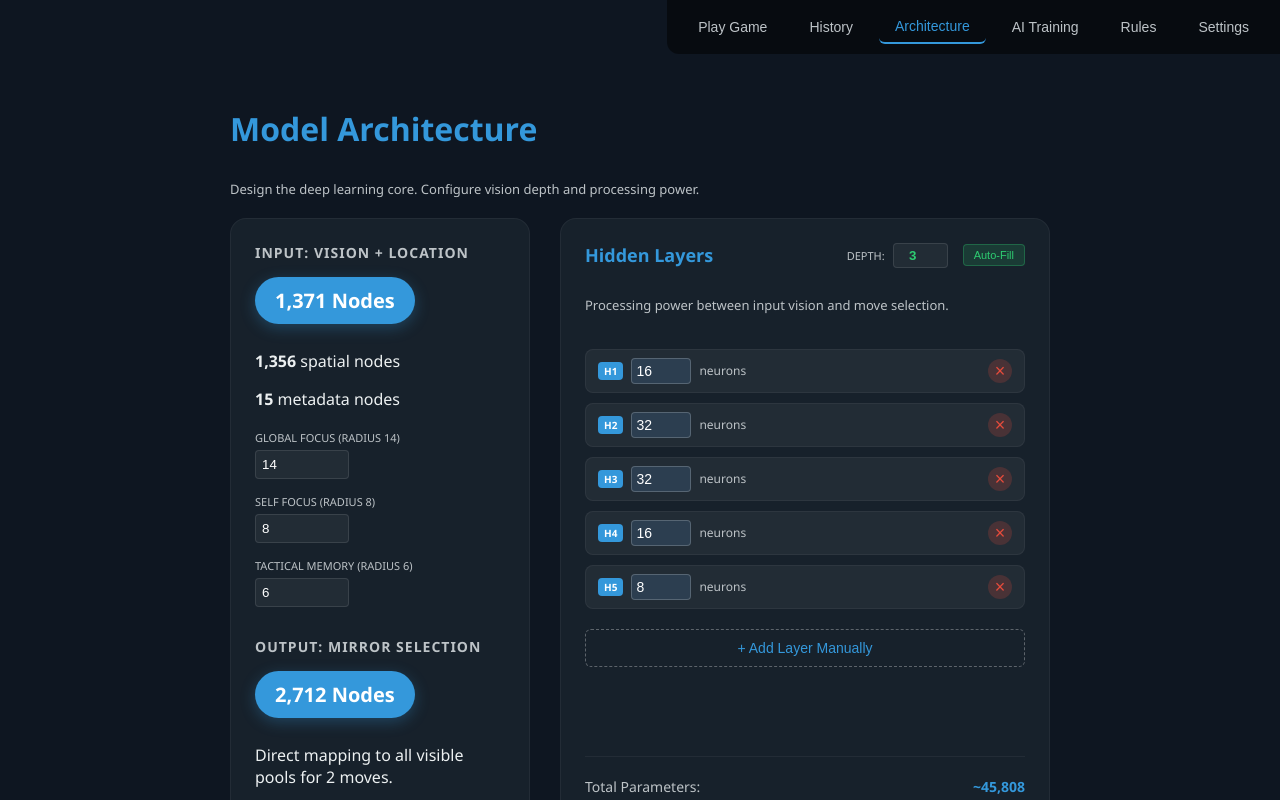
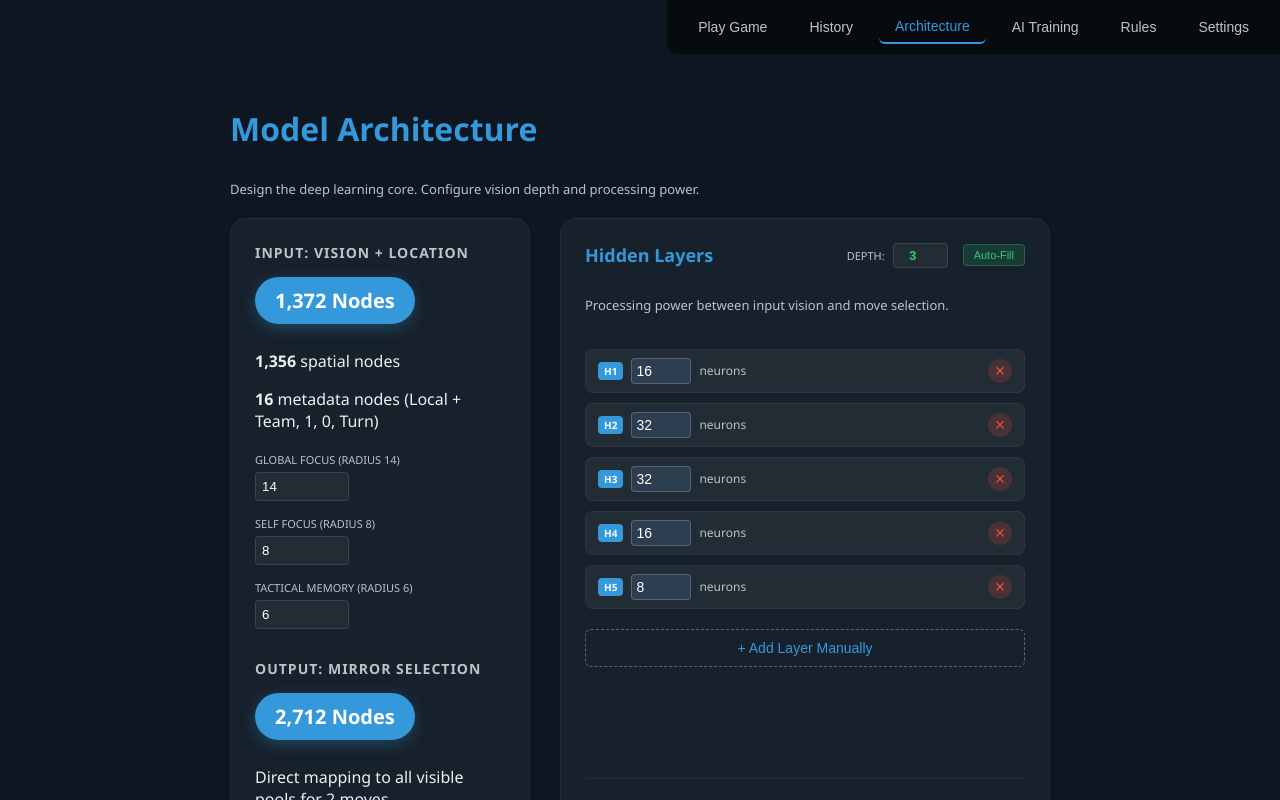
Before and after one commit to MicahWade/Hex-a-Gon-AI, a React (Vite) app: page / in a window 1280 px wide. Both pictures are taken after a click on the button "Architecture". Built offline with nearby package versions, Linux system fonts and the light colour scheme.

Commit message:
feat: add normalized Turn Number as an input node for temporal awareness

```diff
--- a/src/ai/encoder.ts
+++ b/src/ai/encoder.ts
@@ -8,7 +8,9 @@ export function encodeState(
   board: BoardState,
   currentPlayer: Player,
   foci: Coord[], // [Global, Self, P1_L1, P1_L2, P2_L1, P2_L2]
-  radii: { global: number; self: number; memory: number }
+  radii: { global: number; self: number; memory: number },
+  turn: number,
+  maxTurns: number
 ): number[] {
   const input: number[] = [];
 
@@ -56,6 +58,7 @@ export function encodeState(
   input.push(currentPlayer === 1 ? 1 : 0); // Team ID
   input.push(1); // Constant 1
   input.push(0); // Constant 0
+  input.push(turn / maxTurns); // Normalized Turn (0.0 to 1.0)
 
   return input;
 }
--- a/src/ai/trainer.ts
+++ b/src/ai/trainer.ts
@@ -40,6 +40,8 @@ export class Trainer {
     foci: Coord[],
     radii: any,
     config: TrainingConfig,
+    turn: number,
+    maxTurns: number,
     specificModel?: tf.LayersModel
   ): Promise<{ board: BoardState; moves: Coord[]; winner: Player | null; actionIndices: number[] }> {
     const moves: Coord[] = [];
@@ -51,7 +53,7 @@ export class Trainer {
     // AI makes sequential moves
     const moveCount = board.size === 0 ? 1 : 2;
     for (let i = 0; i < moveCount; i++) {
-      const state = encodeState(currentBoard, player, foci, radii);
+      const state = encodeState(currentBoard, player, foci, radii, turn, maxTurns);
       const action = await this.predictAction(state, config.epsilon, modelToUse);
       const move = decodeMove(action, foci, radii);
 
--- a/src/components/AITraining.tsx
+++ b/src/components/AITraining.tsx
@@ -139,15 +139,17 @@ export const AITraining: React.FC<Props> = ({ isTraining, setIsTraining, layers
         let foci: Coord[] = Array(6).fill({ q: 0, r: 0 });
         const modelIsP1 = g < 5;
 
+        let turns = 0;
         while (!winner && board.size < maxTurns * 2) {
           const m = (currentPlayer === 1 && modelIsP1) || (currentPlayer === 2 && !modelIsP1)
             ? modelRef.current : opponentModel;
 
-          const result = await trainerRef.current!.playTurn(board, currentPlayer, foci, radii, config, m);
+          const result = await trainerRef.current!.playTurn(board, currentPlayer, foci, radii, config, turns, maxTurns, m);
           board = result.board;
           winner = result.winner;
           if (result.moves.length > 0) foci[0] = result.moves[result.moves.length - 1];
           currentPlayer = currentPlayer === 1 ? 2 : 1;
+          turns++;
         }
 
         if (winner) {
@@ -177,7 +179,7 @@ export const AITraining: React.FC<Props> = ({ isTraining, setIsTraining, layers
       let turns = 0;
 
       while (!winner && turns < maxTurns && active && isTraining) {
-        const result = await trainerRef.current!.playTurn(board, currentPlayer, foci, radii, config);
+        const result = await trainerRef.current!.playTurn(board, currentPlayer, foci, radii, config, turns, maxTurns);
         board = result.board;
         winner = result.winner;
         if (result.moves.length > 0) foci[0] = result.moves[result.moves.length - 1];
--- a/src/components/ModelConfig.tsx
+++ b/src/components/ModelConfig.tsx
@@ -17,8 +17,8 @@ export const ModelConfig: React.FC<Props> = ({ layers, setLayers }) => {
   const memoryHexes = 3 * memoryRadius * (memoryRadius + 1) + 1;
 
   const HEX_INPUTS = globalHexes + selfHexes + (memoryHexes * 4);
-  const CONTEXT_INPUTS = 3;
-  const LOCALIZATION_INPUTS = 12;
+  const CONTEXT_INPUTS = 4; // Team, 1, 0, Turn
+  const LOCALIZATION_INPUTS = 12; // [Q, R] for all 6 focal windows
   const INPUT_NODES = HEX_INPUTS + CONTEXT_INPUTS + LOCALIZATION_INPUTS;
 
   // Output: Mirror selection of hexes for 2 moves
@@ -73,7 +73,7 @@ export const ModelConfig: React.FC<Props> = ({ layers, setLayers }) => {
             <h3>Input: Vision + Location</h3>
             <div className="fixed-node-badge">{INPUT_NODES.toLocaleString()} Nodes</div>
             <p><strong>{HEX_INPUTS.toLocaleString()}</strong> spatial nodes</p>
-            <p><strong>{LOCALIZATION_INPUTS + CONTEXT_INPUTS}</strong> metadata nodes</p>
+            <p><strong>{LOCALIZATION_INPUTS + CONTEXT_INPUTS}</strong> metadata nodes (Local + Team, 1, 0, Turn)</p>
 
             <div className="mini-input" style={{ marginTop: '20px' }}>
               <label>Global Focus (Radius {focalRadius})</label>
```
